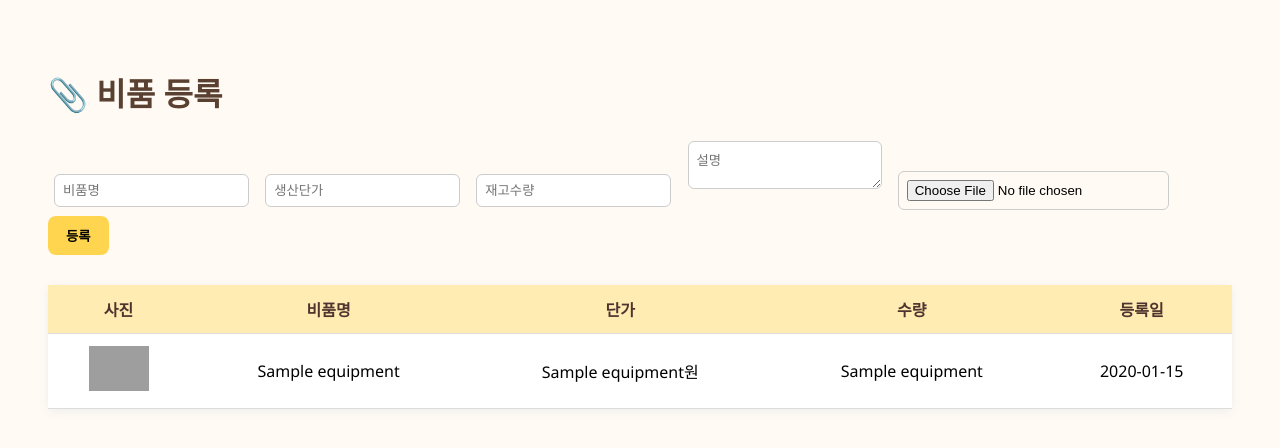
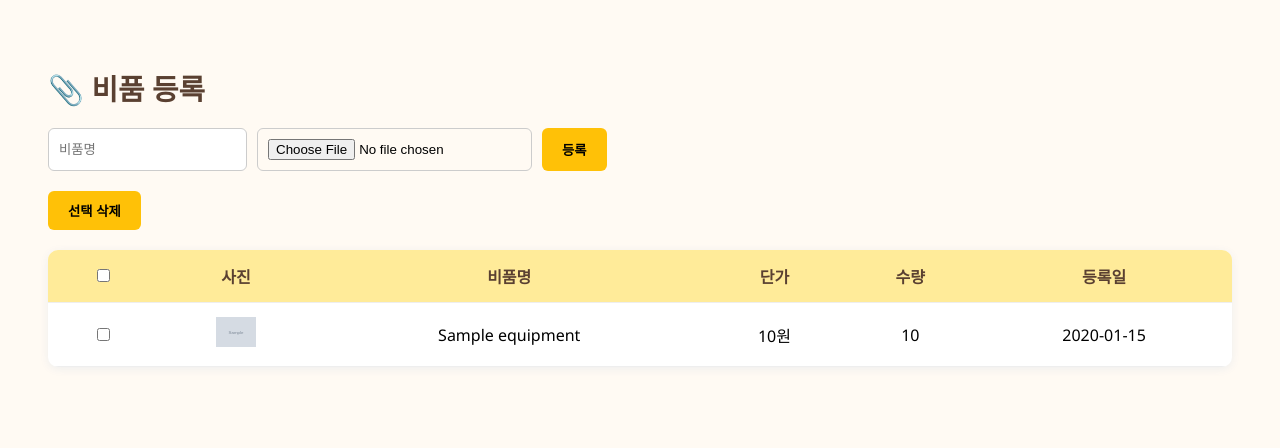
Before and after one commit to carrot0217/beautifulstore, a Flask app: page /admin/equipments in a window 1280 px wide. Shown: the top 448 px of the page. Run offline with Flask 3, Linux system fonts and the light colour scheme; the visitor is signed in with stand-in values (Sample User, id 1); grey boxes marked "Sample" are stand-in pictures; a database or web service that is not in the repository returns one stand-in record (values such as "Sample title"); some libraries are stand-ins or nearby versions; grey boxes are pictures that could not be loaded.

Commit message:
app+admin 이킙 수정

```diff
--- a/app.py
+++ b/app.py
@@ -1785,6 +1785,7 @@ def delete_selected_equipments():
     return redirect(url_for('equipment_register'))
 
 
+
 # ----------------------- 서버 실행 -----------------------
 if __name__ == '__main__':
     app.run(host='0.0.0.0', port=10000, debug=True)
--- a/templates/admin_equipments.html
+++ b/templates/admin_equipments.html
@@ -3,47 +3,109 @@
 <head>
   <meta charset="UTF-8">
   <title>📎 비품 등록</title>
+  <meta name="viewport" content="width=device-width, initial-scale=1">
   <style>
-    body { background: #fffaf3; font-family: 'Segoe UI', sans-serif; padding: 40px; }
-    h1 { color: #5a4031; margin-bottom: 20px; }
-    form { margin-bottom: 30px; }
-    input, textarea {
-      padding: 8px; border-radius: 6px; border: 1px solid #ccc; margin: 6px;
+    body {
+      background-color: #fffaf3;
+      font-family: 'Segoe UI', sans-serif;
+      padding: 40px;
+    }
+    h1 {
+      font-size: 1.8em;
+      color: #5a4031;
+      margin-bottom: 20px;
+    }
+    form {
+      display: flex;
+      flex-wrap: wrap;
+      gap: 10px;
+      margin-bottom: 20px;
+    }
+    input[type="text"], input[type="file"] {
+      padding: 10px;
+      border: 1px solid #ccc;
+      border-radius: 6px;
+    }
+    button {
+      background-color: #ffc107;
+      border: none;
+      padding: 10px 20px;
+      border-radius: 6px;
+      font-weight: bold;
+      cursor: pointer;
+    }
+    button:hover {
+      background-color: #ffb300;
     }
     table {
-      width: 100%; border-collapse: collapse; background: white; box-shadow: 0 2px 10px #eee;
+      width: 100%;
+      border-collapse: collapse;
+      background-color: white;
+      box-shadow: 0 2px 10px #eee;
+      border-radius: 10px;
+      overflow: hidden;
     }
     th, td {
-      padding: 12px; text-align: center; border-bottom: 1px solid #ddd;
+      padding: 14px;
+      text-align: center;
+      border-bottom: 1px solid #eee;
     }
-    th { background: #ffecb3; color: #4e342e; }
-    .submit-btn {
-      background: #ffd54f; padding: 10px 18px; border: none; font-weight: bold; border-radius: 8px;
+    th {
+      background-color: #ffeb99;
+      color: #5a4031;
+    }
+    img {
+      width: 40px;
+      height: auto;
     }
   </style>
 </head>
 <body>
   <h1>📎 비품 등록</h1>
-  <form action="/admin/equipment/add" method="post" enctype="multipart/form-data">
+
+  <!-- 비품 등록 폼 -->
+  <form method="POST" action="/admin/equipment/add" enctype="multipart/form-data">
     <input type="text" name="name" placeholder="비품명" required>
-    <input type="number" name="unit_price" placeholder="생산단가" required>
-    <input type="number" name="stock" placeholder="재고수량" required>
-    <textarea name="description" placeholder="설명" rows="2"></textarea>
-    <input type="file" name="image">
-    <button class="submit-btn" type="submit">등록</button>
+    <input type="file" name="image" accept="image/*">
+    <button type="submit">등록</button>
   </form>
 
+  <!-- 선택 삭제 버튼 -->
+  <form method="POST" action="/admin/equipment/delete" id="deleteForm">
+    <button type="submit">선택 삭제</button>
+  </form>
+
+  <!-- 비품 테이블 -->
   <table>
-    <tr><th>사진</th><th>비품명</th><th>단가</th><th>수량</th><th>등록일</th></tr>
-    {% for e in equipments %}
-    <tr>
-      <td>{% if e[4] %}<img src="/static/uploads/{{ e[4] }}" width="60">{% endif %}</td>
-      <td>{{ e[1] }}</td>
-      <td>{{ e[2] }}원</td>
-      <td>{{ e[3] }}</td>
-      <td>{{ e[6].strftime('%Y-%m-%d') }}</td>
-    </tr>
-    {% endfor %}
+    <thead>
+      <tr>
+        <th><input type="checkbox" id="selectAll" onclick="toggleAll(this)"></th>
+        <th>사진</th>
+        <th>비품명</th>
+        <th>단가</th>
+        <th>수량</th>
+        <th>등록일</th>
+      </tr>
+    </thead>
+    <tbody>
+      {% for eq in equipments %}
+        <tr>
+          <td><input type="checkbox" name="delete_ids" form="deleteForm" value="{{ eq.id }}"></td>
+          <td><img src="/static/uploads/{{ eq.image_filename or 'noimage.png' }}"></td>
+          <td>{{ eq.name }}</td>
+          <td>{{ eq.unit_price | int }}원</td>
+          <td>{{ eq.stock }}</td>
+          <td>{{ eq.created_at.strftime('%Y-%m-%d') }}</td>
+        </tr>
+      {% endfor %}
+    </tbody>
   </table>
+
+  <script>
+    function toggleAll(source) {
+      const checkboxes = document.querySelectorAll('input[name="delete_ids"]');
+      checkboxes.forEach(cb => cb.checked = source.checked);
+    }
+  </script>
 </body>
 </html>
```
